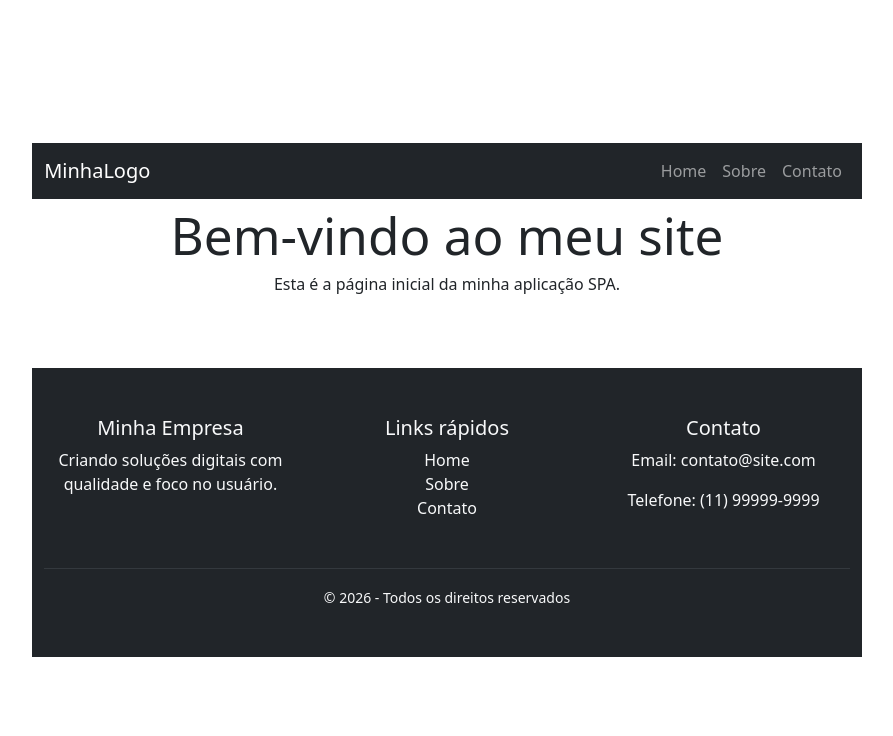
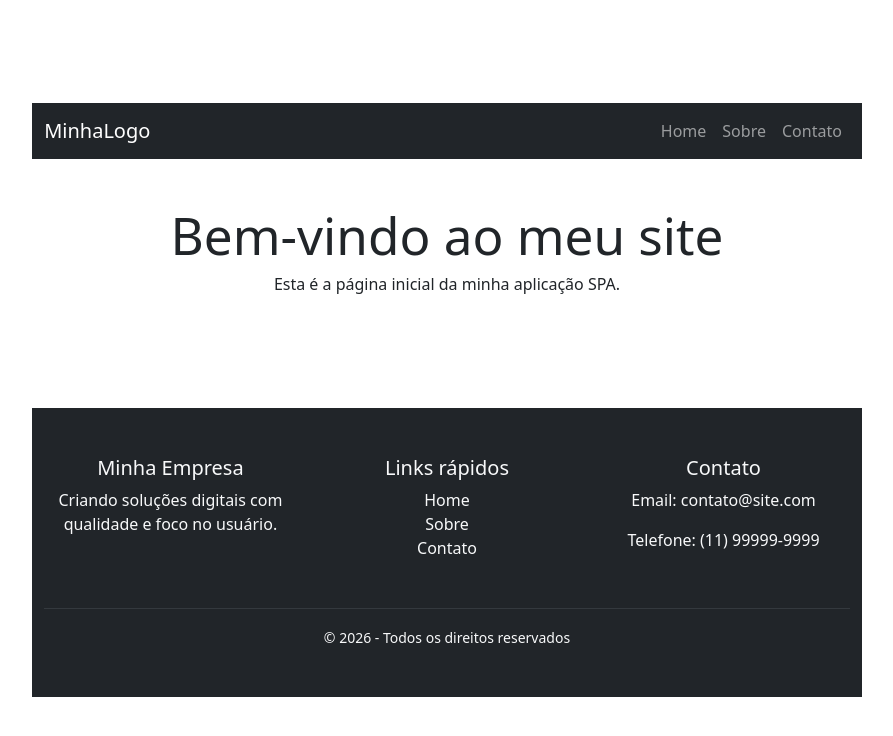
Before and after one commit to dcs30000/landingPage-reactjsBootstrap, a React (Vite) app: page / in a window 1280 px wide. Shown: the top 736 px of the page, without its empty margins (193-1086 px from the left). Built offline with nearby package versions, Linux system fonts and the light colour scheme.

Commit message:
recoloquei o py-5

```diff
--- a/src/components/Main/Main.jsx
+++ b/src/components/Main/Main.jsx
@@ -4,7 +4,7 @@ import Home from '../../pages/Home'
 function Main() {
   return (
     <main>
-      <Container className="py-2">
+      <Container className="py-5">
         <Home />
       </Container>
     </main>
```
